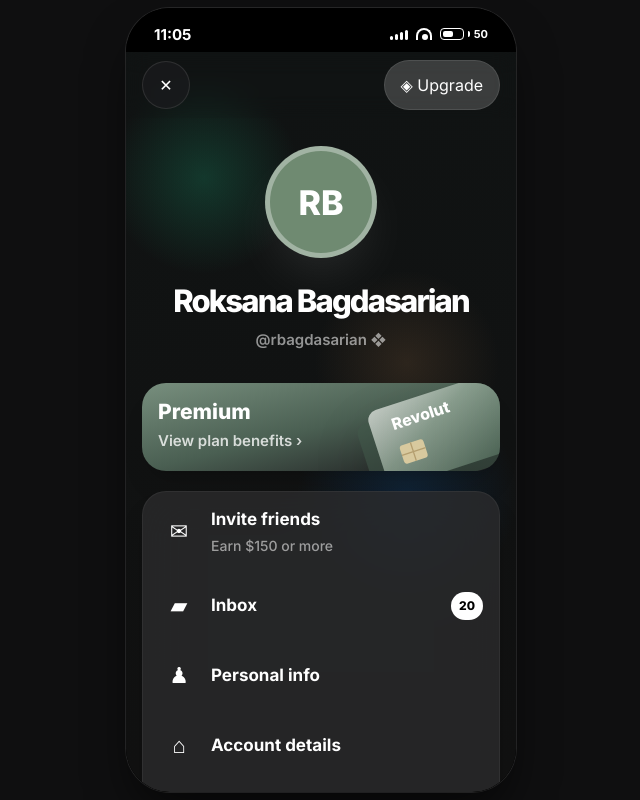
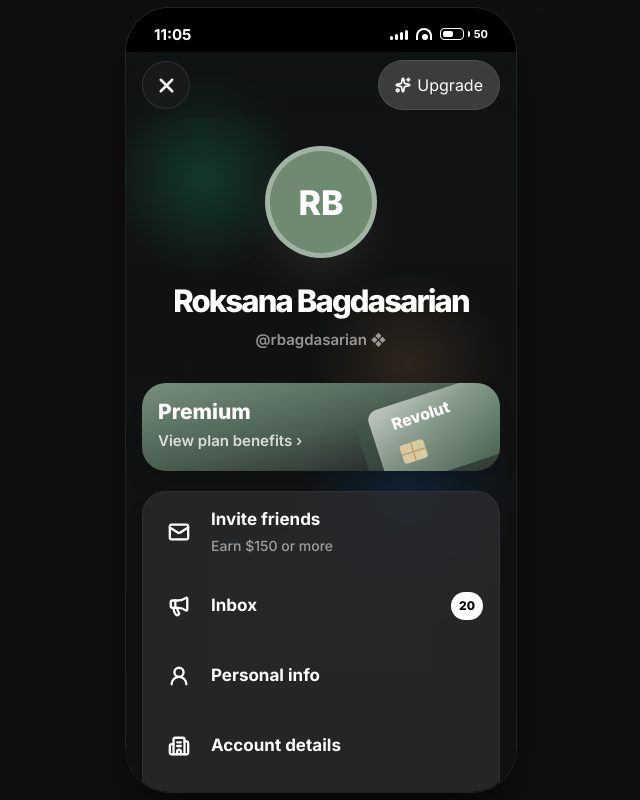
Before and after one commit to roxannication-arch/lifeos, a React (Vite) app: page / in a window 1280 px wide. Both pictures are taken after a click on the button "RB". Shown: the whole page, without its empty margins (319-959 px from the left). Built offline with nearby package versions, Linux system fonts and the light colour scheme.

Commit message:
Use consistent SVG icons
Co-authored-by: roxannication-arch <roxannication-arch@users.noreply.github.com>

```diff
--- a/package.json
+++ b/package.json
@@ -9,6 +9,7 @@
     "preview": "vite preview --host 0.0.0.0"
   },
   "dependencies": {
+    "lucide-react": "^1.33.0",
     "react": "^19.2.8",
     "react-dom": "^19.2.8"
   },
--- a/src/components/BackHeader.jsx
+++ b/src/components/BackHeader.jsx
@@ -1,3 +1,5 @@
+import { ArrowLeft } from "lucide-react";
+
 export function BackHeader({ onBack, right }) {
   return (
     <div className="flex items-center justify-between px-4 pt-1">
@@ -7,7 +9,7 @@ export function BackHeader({ onBack, right }) {
         className="flex h-11 w-11 items-center justify-center rounded-full bg-[#1C1C1E] text-2xl font-semibold text-white transition active:scale-95"
         aria-label="Go back"
       >
-        ←
+        <ArrowLeft size={22} strokeWidth={2.6} />
       </button>
       {right ? <div className="flex items-center">{right}</div> : <span className="h-11 w-11" />}
     </div>
--- a/src/components/BottomNav.jsx
+++ b/src/components/BottomNav.jsx
@@ -1,8 +1,10 @@
+import { ArrowLeftRight, BarChart3, Grid2X2 } from "lucide-react";
+
 const tabs = [
   { id: "home", label: "Home", icon: <span className="text-[20px] font-extrabold">R</span> },
-  { id: "invest", label: "Invest", icon: "▥" },
-  { id: "payments", label: "Payments", icon: "⇄", hasDot: true },
-  { id: "lifestyle", label: "Lifestyle", icon: "▪▪" },
+  { id: "invest", label: "Invest", icon: <BarChart3 size={20} strokeWidth={2.6} /> },
+  { id: "payments", label: "Payments", icon: <ArrowLeftRight size={20} strokeWidth={2.6} />, hasDot: true },
+  { id: "lifestyle", label: "Lifestyle", icon: <Grid2X2 size={19} strokeWidth={2.7} /> },
 ];
 
 export function BottomNav({ active = "home" }) {
@@ -20,7 +22,7 @@ export function BottomNav({ active = "home" }) {
                 isActive ? "bg-white/12 text-white shadow-inner shadow-white/5" : "text-white/58"
               }`}
             >
-              <span className="relative text-lg leading-none">
+              <span className="relative flex h-6 items-center justify-center leading-none">
                 {tab.icon}
                 {tab.hasDot ? (
                   <span className="absolute -right-2 -top-1 h-2 w-2 rounded-full bg-[#FF453A]" />
--- a/src/screens/DocumentsScreen.jsx
+++ b/src/screens/DocumentsScreen.jsx
@@ -1,8 +1,9 @@
 import { BackHeader } from "../components/BackHeader.jsx";
+import { FileText, Info } from "lucide-react";
 
 const legalRows = ["Privacy policy", "California Collection Notice", "Terms & conditions"];
 
-function Row({ label, onClick, icon = "◰" }) {
+function Row({ label, onClick, icon: Icon = FileText }) {
   return (
     <button
       type="button"
@@ -10,7 +11,9 @@ function Row({ label, onClick, icon = "◰" }) {
       className="flex w-full items-center justify-between px-5 py-[17px] text-left text-[17px] font-bold transition active:bg-[#2C2C2E]"
     >
       <span className="flex items-center gap-4">
-        <span className="text-[21px] text-white">{icon}</span>
+        <span className="text-white">
+          <Icon size={22} strokeWidth={2.5} />
+        </span>
         {label}
       </span>
       <span className="text-2xl text-[#8E8E93]">›</span>
@@ -28,7 +31,9 @@ export function DocumentsScreen({ goTo }) {
         <article className="mt-6 rounded-[24px] bg-[#1C1C1E] px-5 py-[17px]">
           <div className="flex items-center justify-between">
             <div className="flex items-start gap-4">
-              <span className="pt-1 text-[21px]">◰</span>
+              <span className="pt-1">
+                <FileText size={22} strokeWidth={2.5} />
+              </span>
               <div>
                 <h2 className="text-[17px] font-extrabold">Custom statement</h2>
                 <p className="mt-0.5 max-w-[230px] text-[14px] font-medium leading-5 text-[#8E8E93]">
@@ -49,7 +54,7 @@ export function DocumentsScreen({ goTo }) {
         <section className="mt-5 overflow-hidden rounded-[24px] bg-[#1C1C1E]">
           {legalRows.map((label, index) => (
             <div key={label} className={index > 0 ? "border-t border-[#2C2C2E]" : ""}>
-              <Row label={label} icon={label === "Terms & conditions" ? "●" : "◰"} />
+              <Row label={label} icon={label === "Terms & conditions" ? Info : FileText} />
             </div>
           ))}
         </section>
--- a/src/screens/IncomeScreen.jsx
+++ b/src/screens/IncomeScreen.jsx
@@ -1,5 +1,6 @@
 import { BackHeader } from "../components/BackHeader.jsx";
 import { MonthBars } from "../components/Charts.jsx";
+import { BarChart3, CircleDollarSign, Coins, LineChart, Repeat2, RefreshCw } from "lucide-react";
 
 const categories = [
   { name: "Deposits", amount: "+$42,472", meta: "33 transactions", percent: "86%" },
@@ -8,18 +9,20 @@ const categories = [
 ];
 
 function ChartSwitcher() {
+  const views = [LineChart, BarChart3, RefreshCw];
+
   return (
     <div className="flex rounded-full bg-[#1C1C1E] p-1">
-      {["⌁", "▥", "◌"].map((item, index) => (
+      {views.map((Icon, index) => (
         <button
-          key={item}
+          key={index}
           type="button"
           className={`flex h-9 w-9 items-center justify-center rounded-full text-lg font-bold ${
             index === 1 ? "bg-[#2C2C2E] text-white" : "text-[#8E8E93]"
           }`}
           aria-label={`Chart view ${index + 1}`}
         >
-          {item}
+          <Icon size={18} strokeWidth={2.5} />
         </button>
       ))}
     </div>
@@ -73,9 +76,14 @@ export function IncomeScreen({ goTo }) {
                 key={category.name}
                 className={`flex items-center justify-between p-4 ${index > 0 ? "border-t border-[#2C2C2E]" : ""}`}
               >
-                <div>
-                  <p className="text-[15px] font-bold">{category.name}</p>
-                  <p className="mt-1 text-xs font-semibold text-[#8E8E93]">{category.meta}</p>
+                <div className="flex items-center gap-3">
+                  <span className="flex h-11 w-11 items-center justify-center rounded-full bg-[#2C2C2E]">
+                    {index === 0 ? <CircleDollarSign size={22} /> : index === 1 ? <Coins size={22} /> : <Repeat2 size={22} />}
+                  </span>
+                  <div>
+                    <p className="text-[15px] font-bold">{category.name}</p>
+                    <p className="mt-1 text-xs font-semibold text-[#8E8E93]">{category.meta}</p>
+                  </div>
                 </div>
                 <div className="text-right">
                   <p className="text-[15px] font-extrabold text-[#22E0A0]">{category.amount}</p>
--- a/src/screens/PersonalScreen.jsx
+++ b/src/screens/PersonalScreen.jsx
@@ -1,4 +1,5 @@
 import { BackHeader } from "../components/BackHeader.jsx";
+import { FileText } from "lucide-react";
 
 function Section({ title, children }) {
   return (
@@ -17,7 +18,7 @@ function Row({ label, onClick }) {
       className="flex w-full items-center justify-between px-5 py-[17px] text-left text-[17px] font-bold transition active:bg-[#2C2C2E]"
     >
       <span className="flex items-center gap-4">
-        <span className="text-[21px]">◰</span>
+        <FileText size={22} strokeWidth={2.5} />
         {label}
       </span>
     </button>
--- a/src/screens/ProfileScreen.jsx
+++ b/src/screens/ProfileScreen.jsx
@@ -1,17 +1,31 @@
+import {
+  BadgeHelp,
+  Building2,
+  FileText,
+  Megaphone,
+  Settings,
+  ShieldCheck,
+  Sparkles,
+  UserRound,
+  X,
+  Mail,
+} from "lucide-react";
 import premiumCardImage from "../assets/premium-card.svg";
 
 const menuGroups = [
-  { label: "Invite friends", sub: "Earn $150 or more", icon: "✉" },
-  { label: "Inbox", badge: "20", icon: "▰" },
-  { label: "Personal info", icon: "♟" },
-  { label: "Account details", icon: "⌂" },
-  { label: "Security", icon: "▣" },
-  { label: "Documents and statements", icon: "◰", screen: "documents" },
-  { label: "Help", badge: "1", icon: "?" },
-  { label: "Settings", icon: "⚙" },
+  { label: "Invite friends", sub: "Earn $150 or more", icon: Mail },
+  { label: "Inbox", badge: "20", icon: Megaphone },
+  { label: "Personal info", icon: UserRound },
+  { label: "Account details", icon: Building2 },
+  { label: "Security", icon: ShieldCheck },
+  { label: "Documents and statements", icon: FileText, screen: "documents" },
+  { label: "Help", badge: "1", icon: BadgeHelp },
+  { label: "Settings", icon: Settings },
 ];
 
 function MenuRow({ item, goTo }) {
+  const Icon = item.icon;
+
   return (
     <button
       type="button"
@@ -19,7 +33,9 @@ function MenuRow({ item, goTo }) {
       className="flex w-full items-center justify-between px-4 py-[15px] text-left transition active:bg-white/5"
     >
       <div className="flex items-center gap-3">
-        <span className="flex h-10 w-10 items-center justify-center text-[22px] text-white">{item.icon}</span>
+        <span className="flex h-10 w-10 items-center justify-center text-white">
+          <Icon size={22} strokeWidth={2.5} />
+        </span>
         <div>
           <p className="text-[17px] font-bold text-white">{item.label}</p>
           {item.sub ? <p className="mt-0.5 text-[14px] font-medium text-white/55">{item.sub}</p> : null}
@@ -52,10 +68,11 @@ export function ProfileScreen({ goTo }) {
           className="flex h-12 w-12 items-center justify-center rounded-full border border-white/10 bg-[#1C1C1E]/70 text-2xl font-semibold"
           aria-label="Close profile"
         >
-          ✕
+          <X size={23} strokeWidth={2.6} />
         </button>
-        <button type="button" className="rounded-full border border-white/10 bg-white/18 px-4 py-3 text-[15px] font-extrabold backdrop-blur-xl">
-          ◈ Upgrade
+        <button type="button" className="flex items-center gap-1.5 rounded-full border border-white/10 bg-white/18 px-4 py-3 text-[15px] font-extrabold backdrop-blur-xl">
+          <Sparkles size={16} strokeWidth={2.6} />
+          Upgrade
         </button>
       </header>
 
--- a/src/screens/StatementScreen.jsx
+++ b/src/screens/StatementScreen.jsx
@@ -1,4 +1,5 @@
 import { useRef, useState } from "react";
+import { ChevronDown, ListFilter } from "lucide-react";
 import { BackHeader } from "../components/BackHeader.jsx";
 import { STATEMENT_FILES } from "../constants.js";
 
@@ -78,8 +79,9 @@ export function StatementScreen({ goTo, openViewer }) {
       <div className="safe-scroll h-[744px] overflow-y-auto px-4 pb-28">
         <h1 className="mt-6 text-[38px] font-extrabold leading-none tracking-[-0.06em]">Statement</h1>
 
-        <button type="button" className="mt-6 rounded-full bg-[#2C2C2E] px-4 py-3 text-sm font-extrabold">
-          ⇥ USD account
+        <button type="button" className="mt-6 flex items-center gap-2 rounded-full bg-[#2C2C2E] px-4 py-3 text-sm font-extrabold">
+          <ListFilter size={16} strokeWidth={2.6} />
+          USD account
         </button>
 
         <div className="mt-5">
@@ -92,7 +94,7 @@ export function StatementScreen({ goTo, openViewer }) {
               <span className="block text-sm font-bold text-[#8E8E93]">Period</span>
               <span className="mt-1 block text-[17px] font-bold">Month</span>
             </span>
-            <span className="text-xl text-[#8E8E93]">⌄</span>
+            <ChevronDown size={20} strokeWidth={2.6} className="text-[#8E8E93]" />
           </button>
         </section>
 
```
Also changed, not shown: src/screens/HomeScreen.jsx (+34 -15 lines), 1 other file (tests, documents, lock files or other folders).
